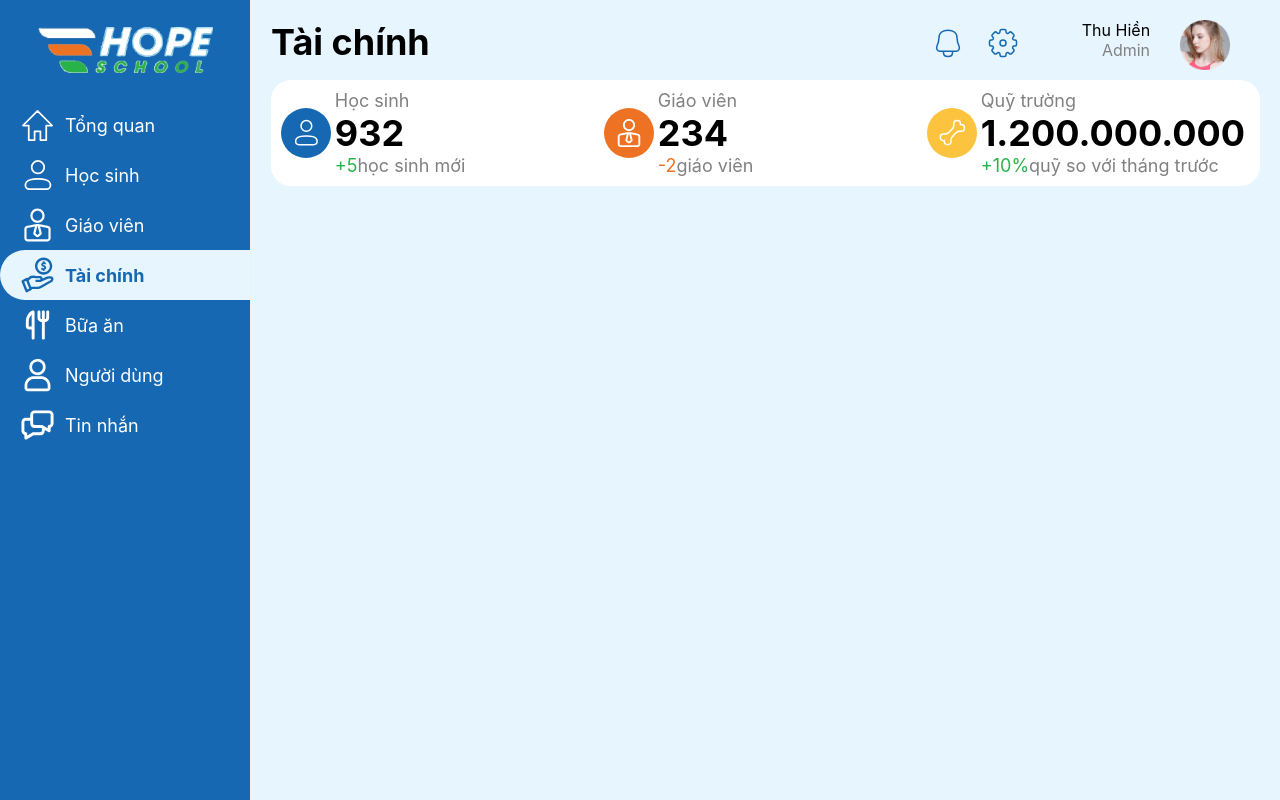
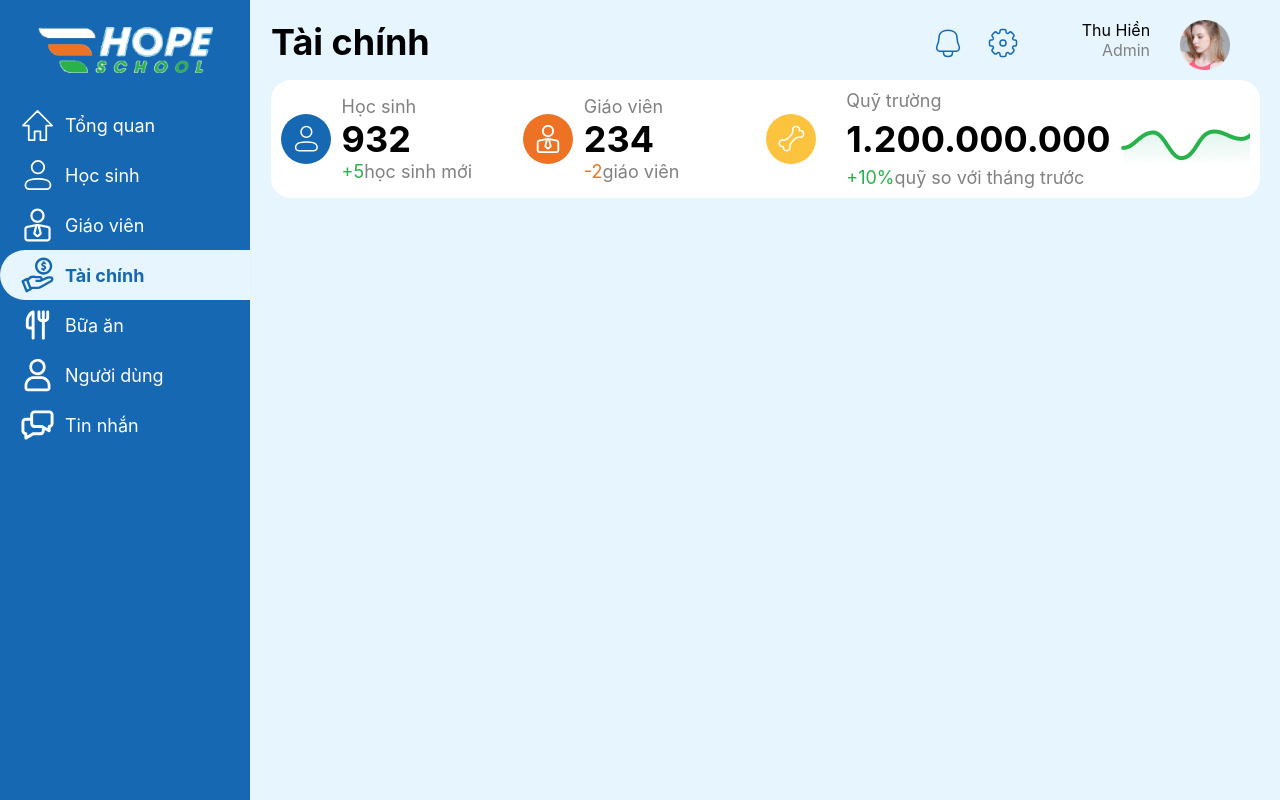
Before and after one commit to TalJa1/web-huybao, a React (Create React App) app: page /finance in a window 1280 px wide. Built offline with nearby package versions, Linux system fonts and the light colour scheme.

Commit message:
Refactor grid layout in FinancePage for improved responsiveness and add finance image asset

```diff
--- a/src/views/FinancePage.tsx
+++ b/src/views/FinancePage.tsx
@@ -41,8 +41,8 @@ const Main: React.FC = () => {
           borderRadius: "20px",
         }}
       >
-        <Grid size={{ md: 4, xs: 12 }} container alignItems="center">
-          <Grid size={2}>
+        <Grid size={{ md: 3, xs: 12 }} container alignItems="center">
+          <Grid size={3}>
             <Box
               sx={{
                 backgroundColor: "#1568B1",
@@ -57,7 +57,7 @@ const Main: React.FC = () => {
               {studentSVG({ width: 30, height: 30, color: "white" })}
             </Box>
           </Grid>
-          <Grid size={10}>
+          <Grid size={9}>
             <Box sx={{ display: "flex", flexDirection: "column" }}>
               <Box sx={{ color: "#818181", fontSize: 18 }}>Học sinh</Box>
               <Box sx={{ fontSize: 36, fontWeight: "700", color: "black" }}>
@@ -76,8 +76,8 @@ const Main: React.FC = () => {
             </Box>
           </Grid>
         </Grid>
-        <Grid size={{ md: 4, xs: 12 }} container alignItems="center">
-          <Grid size={2}>
+        <Grid size={{ md: 3, xs: 12 }} container alignItems="center">
+          <Grid size={3}>
             <Box
               sx={{
                 backgroundColor: "#EE7223",
@@ -92,7 +92,7 @@ const Main: React.FC = () => {
               {teacherIcon({ width: 30, height: 30, color: "white" })}
             </Box>
           </Grid>
-          <Grid size={10}>
+          <Grid size={9}>
             <Box sx={{ display: "flex", flexDirection: "column" }}>
               <Box sx={{ color: "#818181", fontSize: 18 }}>Giáo viên</Box>
               <Box sx={{ fontSize: 36, fontWeight: "700", color: "black" }}>
@@ -111,7 +111,7 @@ const Main: React.FC = () => {
             </Box>
           </Grid>
         </Grid>
-        <Grid size={{ md: 4, xs: 12 }} container alignItems="center">
+        <Grid size={{ md: 6, xs: 12 }} container alignItems="center">
           <Grid size={2}>
             <Box
               sx={{
@@ -138,9 +138,21 @@ const Main: React.FC = () => {
                   wordWrap: "break-word",
                   overflowWrap: "break-word",
                   width: "100%",
+                  display: "flex",
+                  alignItems: "center",
+                  overflow: "hidden",
                 }}
               >
                 1.200.000.000
+                <img
+                  alt=""
+                  src={require("../assets/finance/g1.png")}
+                  style={{
+                    maxWidth: "100%",
+                    height: "auto",
+                    marginLeft: "10px",
+                  }}
+                />
               </Box>
               <Box
                 sx={{
```
